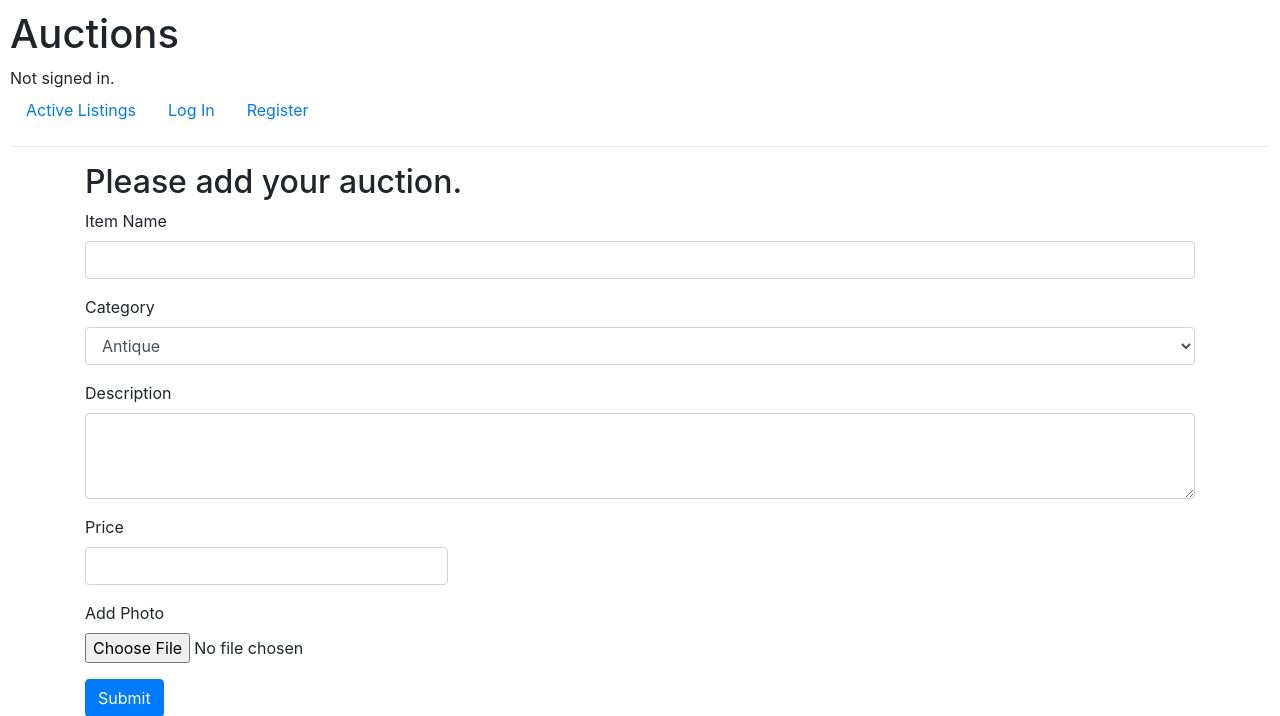
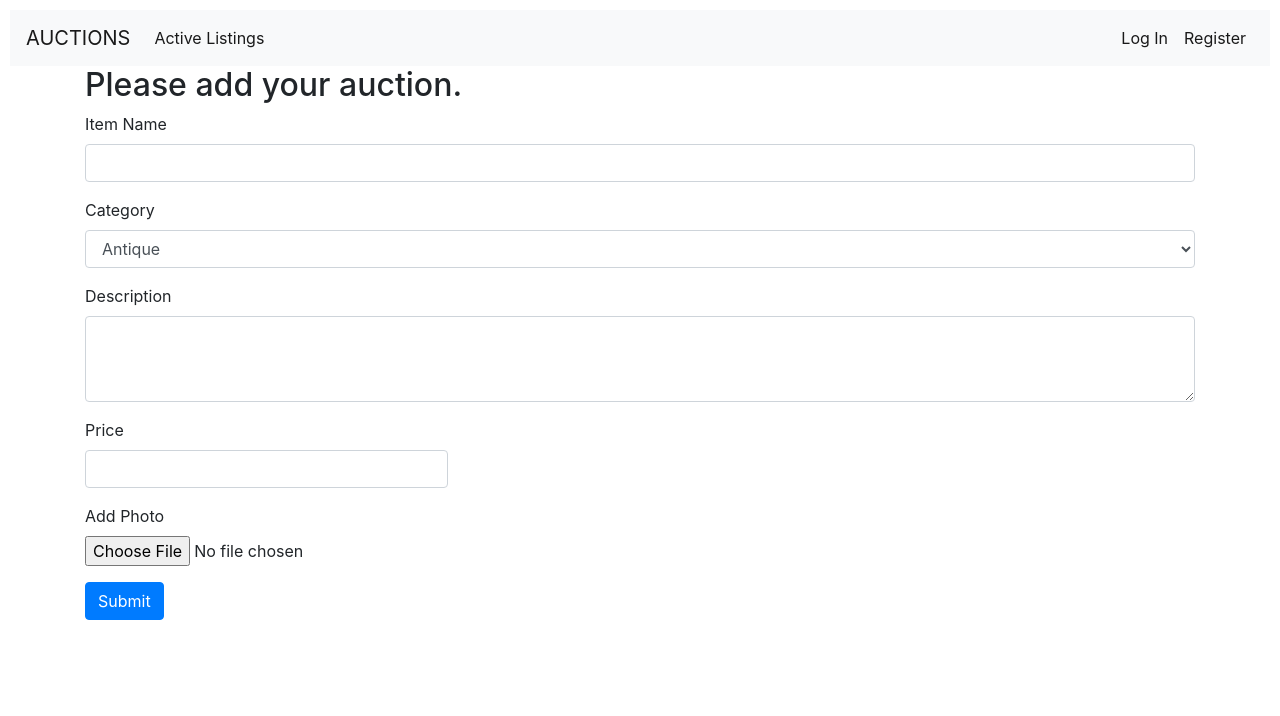
Before and after one commit to ycolagelo/commerce-, a Django app: page /create_list in a window 1280 px wide. Shown: the top 716 px of the page. Run offline with Django 3.2, Linux system fonts and the light colour scheme; some libraries are stand-ins or nearby versions.

Commit message:
before pat shit

```diff
--- a/auctions/templates/auctions/layout.html
+++ b/auctions/templates/auctions/layout.html
@@ -8,7 +8,92 @@
         <link href="{% static 'auctions/styles.css' %}" rel="stylesheet">
     </head>
     <body>
-        <h1>Auctions</h1>
+        <nav class="navbar navbar-expand-lg navbar-light bg-light">
+            <a class="navbar-brand" href="#">AUCTIONS</a>
+             <button class="navbar-toggler" type="button" data-toggle="collapse" data-target="#navbarNavAltMarkup" aria-controls="navbarNavAltMarkup" aria-expanded="false" aria-label="Toggle navigation">
+                <span class="navbar-toggler-icon"></span>
+            </button>
+            <div class="collapse navbar-collapse" id="navbarSupportedContent">
+                <ul class="navbar-nav">
+                    <li class="nav-item active">
+                        <a class="nav-link" href="{% url 'index' %}">Active Listings</a>
+                    </li>
+                    {% if user.is_authenticated%}
+                        <li class="nave-item active">
+                            <a class="nav-link" href="{% url 'create_list' %}">Create A Listing</a>
+                        </li>
+                    {% endif %}
+                </ul>
+                <ul class="navbar-nav ml-auto">
+                    {% if user.is_authenticated %}
+                        <li>
+                            {% if user.is_authenticated %}
+                                Signed in as:&nbsp;<strong>{{user.username }}</strong>.
+                            {% else %}
+                                Not signed in.
+                            {% endif %}
+                        </li>
+                        <li class="nav-item active">
+                            <a class="nav-link" href="{% url 'logout' %}">Log Out</a>
+                        </li>
+                    {% else %}
+                        <li class="nav-item active">
+                            <a class="nav-link" href="{% url 'login' %}">Log In</a>
+                        </li>
+                        <li class="nav-item active">
+                            <a class="nav-link" href="{% url 'register' %}">Register</a>
+                        </li>
+                    {% endif %}
+                </ul>
+            </div>
+        </nav>
+        {% block body %}
+        {% endblock %}
+    </body>
+</html>
+
+
+
+
+
+
+
+
+
+
+
+
+
+
+
+
+
+
+
+
+
+
+
+
+
+
+
+
+
+
+
+
+
+
+
+
+
+
+
+
+
+
+        {% comment %} <h1>Auctions</h1>
         <div>
             {% if user.is_authenticated %}
                 Signed in as <strong>{{ user.username }}</strong>.
@@ -40,4 +125,4 @@
         {% block body %}
         {% endblock %}
     </body>
-</html>
+</html> {% endcomment %}
```
